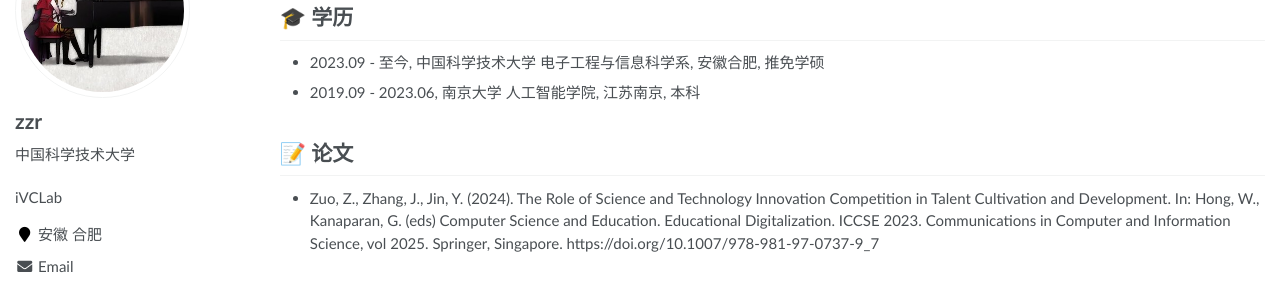
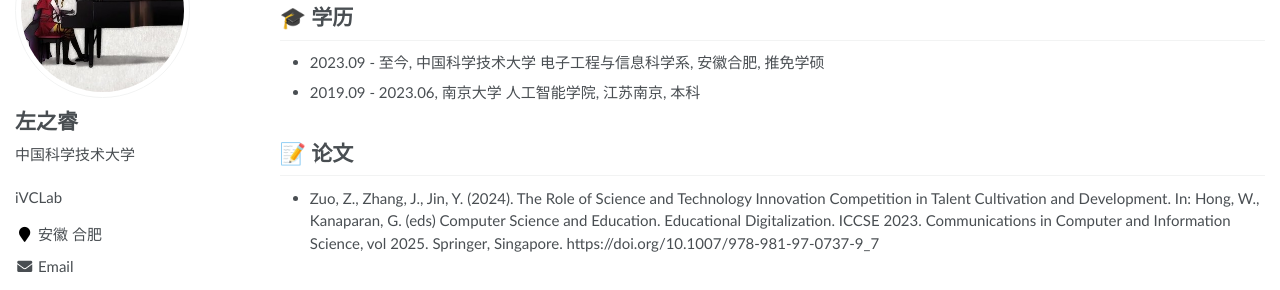
Before and after one commit to DeathPolca/DeathPolca.github.io, a Jekyll site: the page built from _pages/about.md, in a window 1280 px wide. Shown: the part 167-457 px from the top of the page. Built offline with Jekyll 4.4.1, drawn with Linux system fonts in a browser that asks for light colours; some web fonts are replaced.

```diff
--- a/_config.yml
+++ b/_config.yml
@@ -6,7 +6,7 @@
 # `jekyll serve`. If you change this file, please restart the server process.
 
 # Site Settings
-title                    : "左之睿"
+title                    : "zzr"
 description              : "iVCLab"
 repository               : "DeathPolca/DeathPolca.github.io"
 google_scholar_stats_use_cdn : False
@@ -21,7 +21,7 @@ google_analytics_id      :  # get google_analytics_id from https://analytics.goo
 
 # Site Author
 author:
-  name             : "zzr"
+  name             : "左之睿"
   avatar           : "images/Porca_square.jpg"
   bio              : "中国科学技术大学"
   location         : "安徽 合肥"
```
